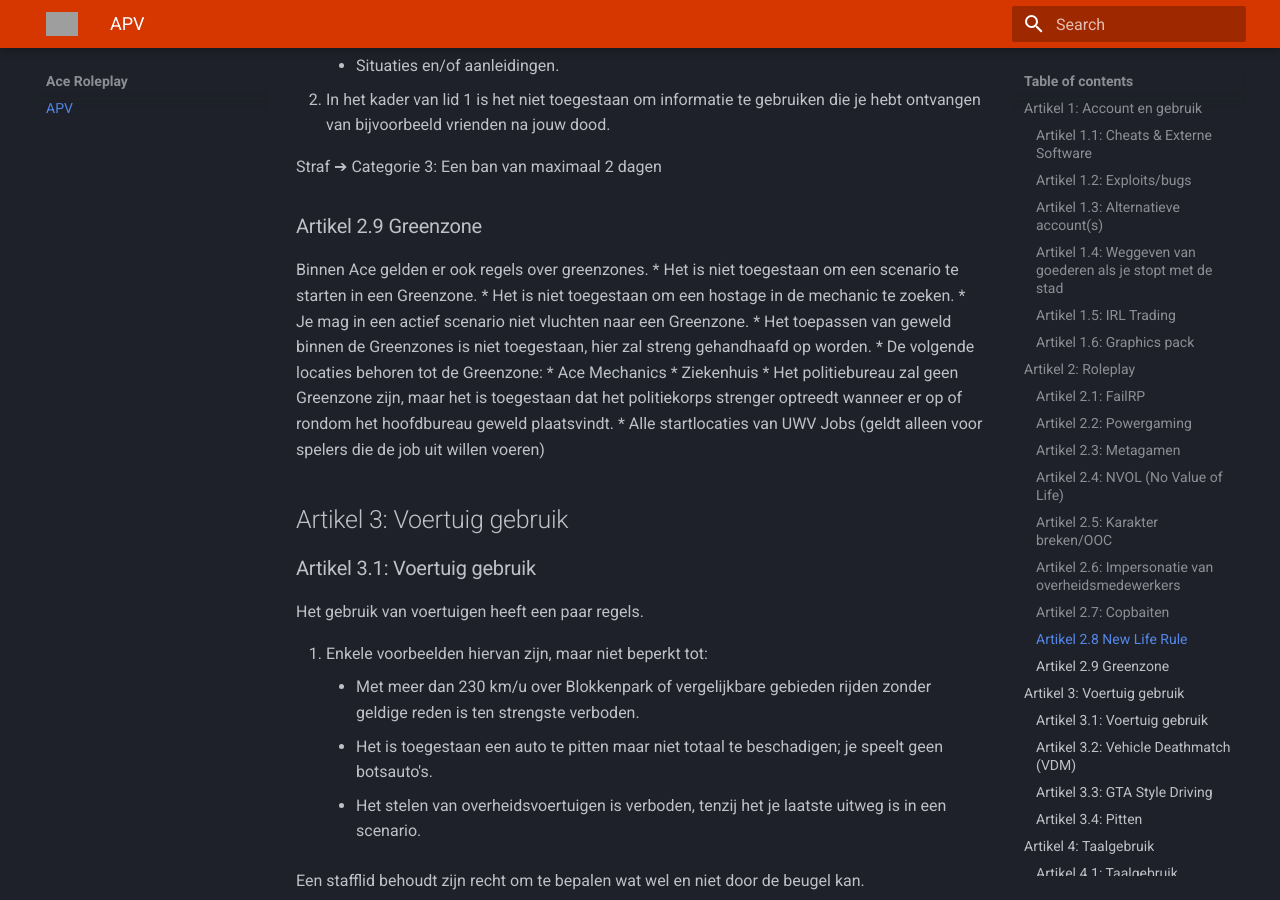
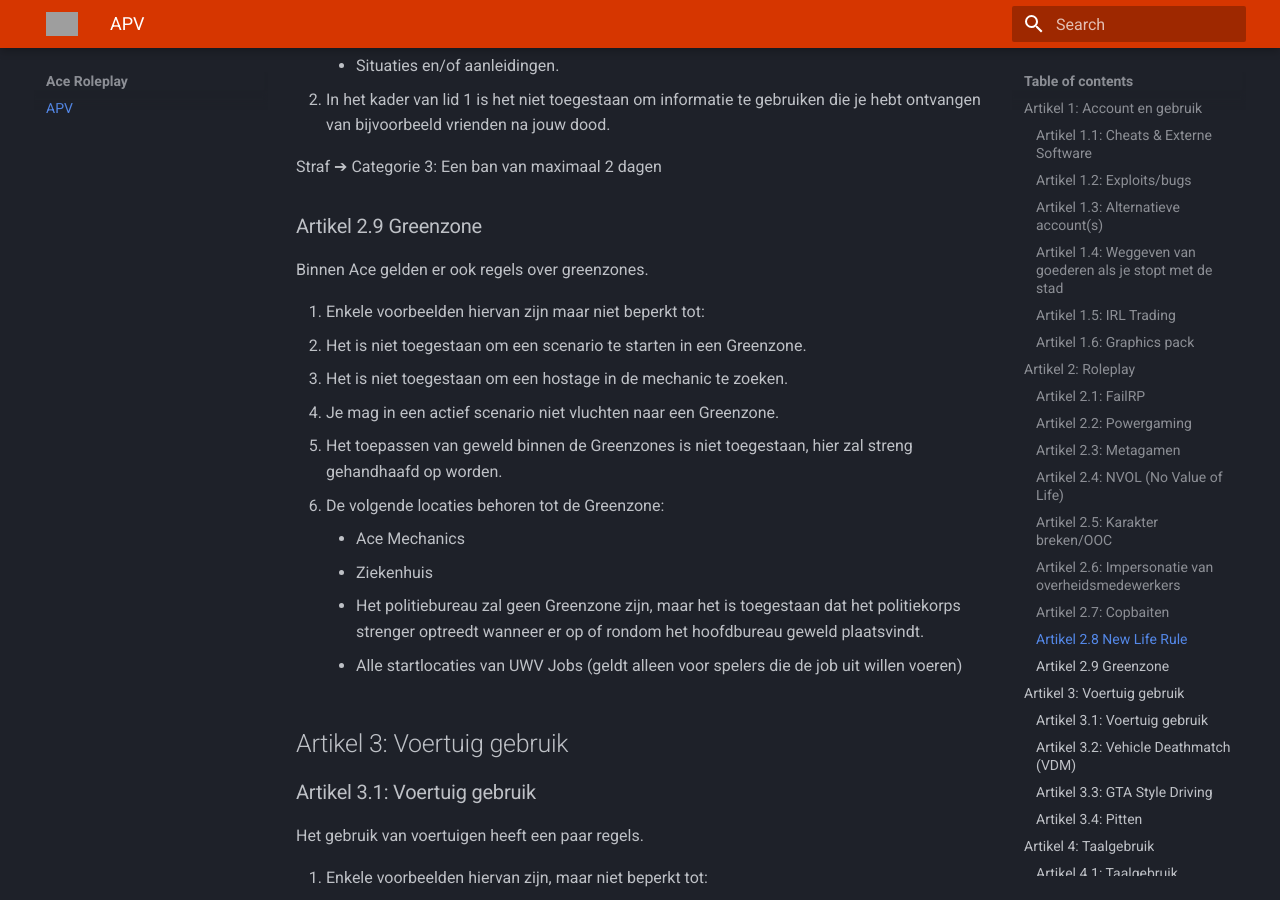
Before and after one commit to Alem569/ace-apv, an MkDocs documentation site: the page built from docs/index.md, in a window 1280 px wide and 900 px high, scrolled down 8132 px. Built offline with MkDocs 1.6.1 and Material for MkDocs 9.7.7, drawn with Linux system fonts in a browser that asks for light colours; grey boxes are pictures that could not be loaded.

Commit message:
Update index.md

```diff
--- a/docs/index.md
+++ b/docs/index.md
@@ -214,15 +214,17 @@ Straf ➔ Categorie 3: Een ban van maximaal 2 dagen
 
 ### Artikel 2.9 Greenzone
 Binnen Ace gelden er ook regels over greenzones.
-* Het is niet toegestaan om een scenario te starten in een Greenzone.
-* Het is niet toegestaan om een hostage in de mechanic te zoeken.
-* Je mag in een actief scenario niet vluchten naar een Greenzone.
-* Het toepassen van geweld binnen de Greenzones is niet toegestaan, hier zal streng gehandhaafd op worden.
-* De volgende locaties behoren tot de Greenzone:
-    * Ace Mechanics
-    * Ziekenhuis
-    * Het politiebureau zal geen Greenzone zijn, maar het is toegestaan dat het politiekorps strenger optreedt wanneer er op of rondom het hoofdbureau geweld plaatsvindt.
-    * Alle startlocaties van UWV Jobs (geldt alleen voor spelers die de job uit willen voeren)
+
+1. Enkele voorbeelden hiervan zijn maar niet beperkt tot:
+   * Het is niet toegestaan om een scenario te starten in een Greenzone.
+   * Het is niet toegestaan om een hostage in de mechanic te zoeken.
+   * Je mag in een actief scenario niet vluchten naar een Greenzone.
+   * Het toepassen van geweld binnen de Greenzones is niet toegestaan, hier zal streng gehandhaafd op worden.
+   * De volgende locaties behoren tot de Greenzone:
+       * Ace Mechanics
+       * Ziekenhuis
+       * Het politiebureau zal geen Greenzone zijn, maar het is toegestaan dat het politiekorps strenger optreedt wanneer er op of rondom het hoofdbureau geweld plaatsvindt.
+       * Alle startlocaties van UWV Jobs (geldt alleen voor spelers die de job uit willen voeren)
 
 ## Artikel 3: Voertuig gebruik
 
```
